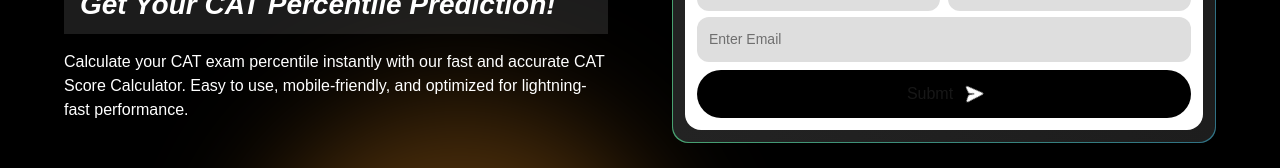
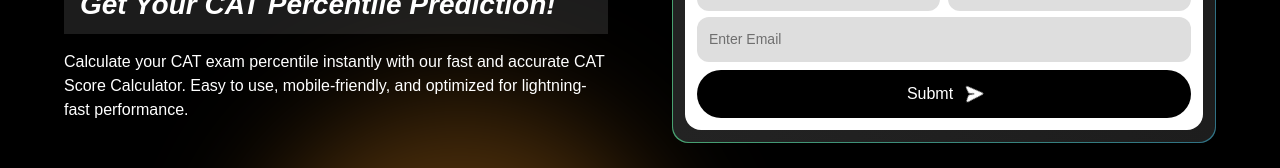
Before and after one commit to iquantain/cat-score-calculator, a Next.js app: page / in a window 1280 px wide. Shown: the part 354-522 px from the top of the page. Built offline with nearby package versions, Linux system fonts and the light colour scheme.

Commit message:
fix btn and added google verift

```diff
--- a/app/layout.tsx
+++ b/app/layout.tsx
@@ -11,6 +11,8 @@ const geistMono = Geist_Mono({
   variable: "--font-geist-mono",
   subsets: ["latin"],
 });
+
+<meta name="google-site-verification" content="cM1Zln2IHIS29D2TLIbby1Z5ThVLLKLHgafSq6bcw3Q" />
 
 export const metadata = {
   title: "CAT Score Calculator 2025: Live (Check Now)",
--- a/app/page.tsx
+++ b/app/page.tsx
@@ -116,7 +116,7 @@ export default function Home() {
                       placeholder="Enter Email"
                       className="w-full p-3 focus:outline-none rounded-xl  bg-[#DEDEDE] text-black text-[14px] font-medium"
                     />
-                    <button className="group bg-black w-full p-3 text-[16px] font-medium rounded-full mt-2 cursor-pointer flex justify-center gap-2 items-center">
+                    <button className=" text-white group bg-black w-full p-3 text-[16px] font-medium rounded-full mt-2 cursor-pointer flex justify-center gap-2 items-center">
                       Submt
                       <svg
                         className="w-[20px] h-[20px] rotate-[43deg] transition-transform duration-300 group-hover:rotate-0"
```
